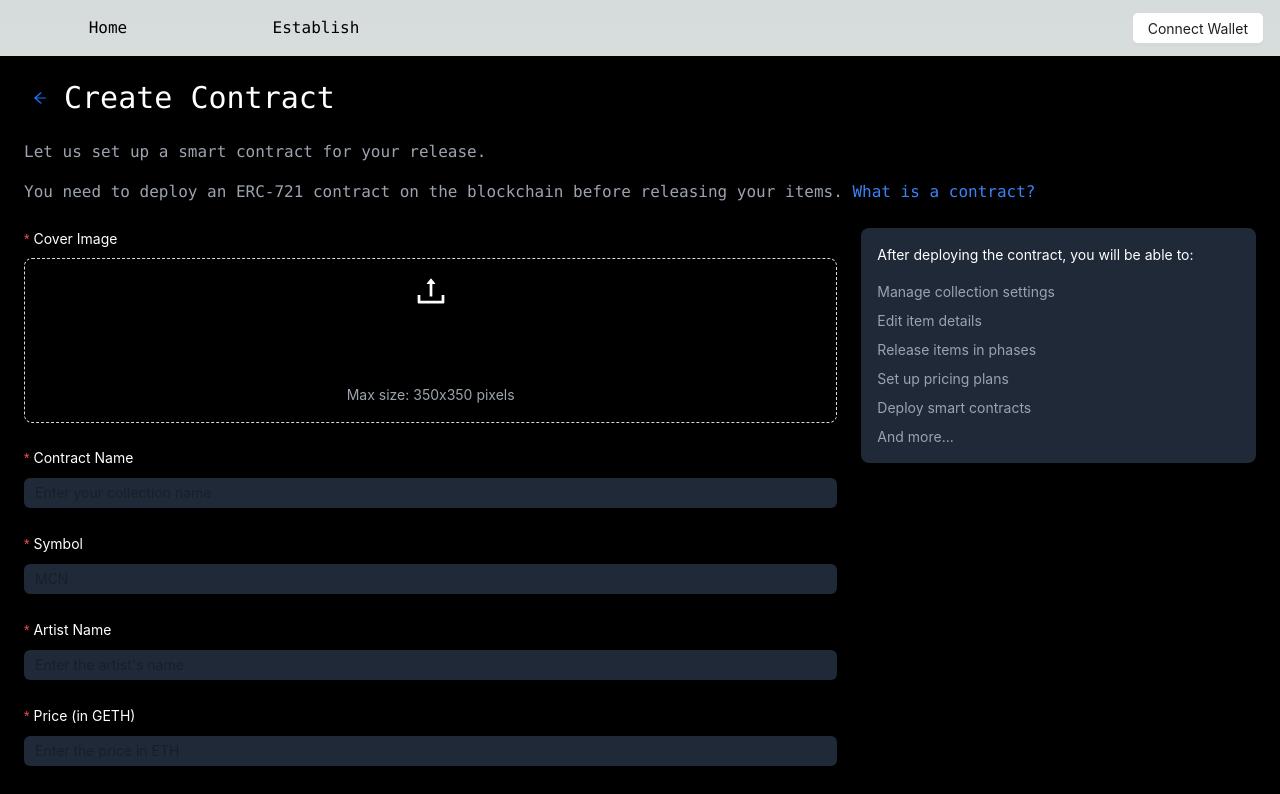
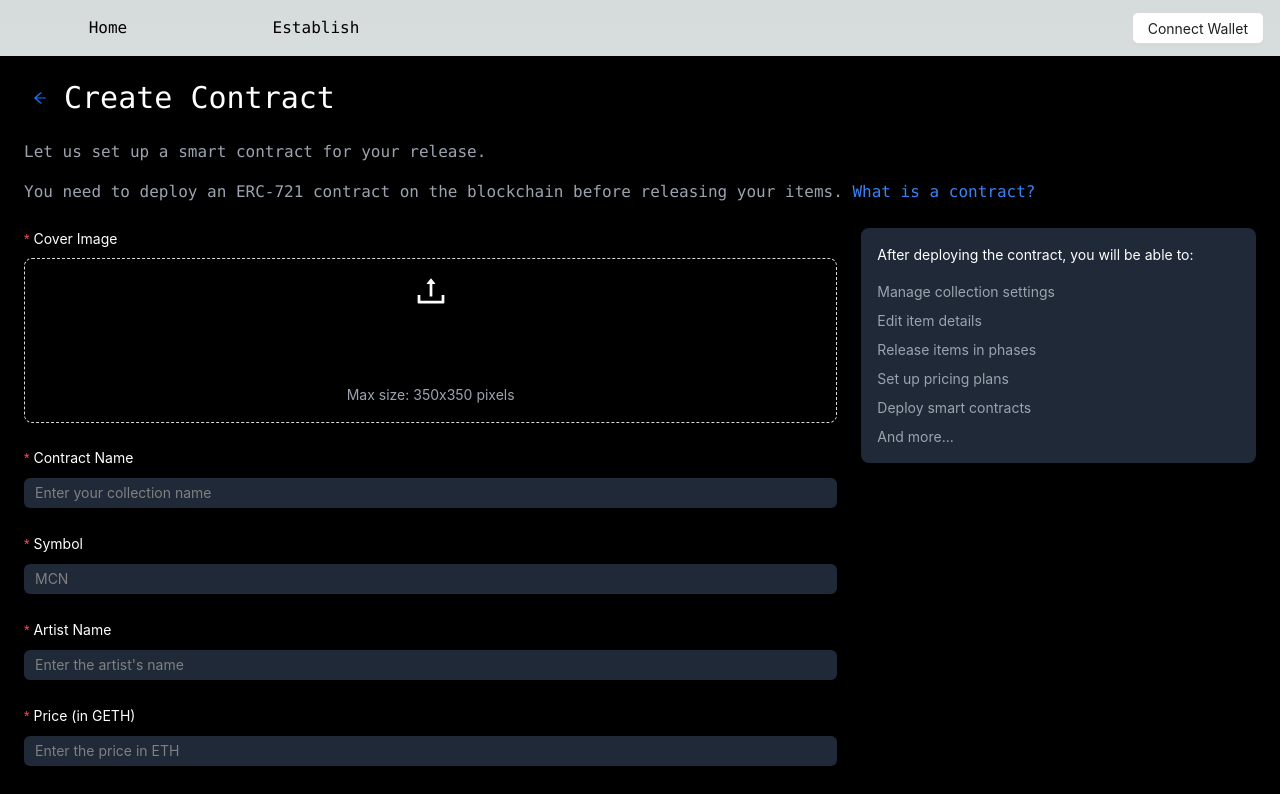
Before and after one commit to actopas/nft-market, a Next.js app in the folder client/: page /establish/deploy-contract in a window 1280 px wide. Shown: the top 794 px of the page. Built offline with nearby package versions, Linux system fonts and the light colour scheme; no server answers.

Commit message:
fix: input color

```diff
--- a/client/src/app/establish/deploy-contract/page.tsx
+++ b/client/src/app/establish/deploy-contract/page.tsx
@@ -122,7 +122,7 @@ const CreateContractPage: React.FC = () => {
             >
               <Input
                 placeholder="Enter your collection name"
-                className="bg-gray-800 text-white border-none"
+                className="ant-input-custom bg-gray-800 text-white border-none"
               />
             </Form.Item>
 
@@ -132,8 +132,8 @@ const CreateContractPage: React.FC = () => {
               rules={[{ required: true, message: "Please enter a symbol" }]}
             >
               <Input
+                className="ant-input-custom bg-gray-800 text-white border-none"
                 placeholder="MCN"
-                className="bg-gray-800 text-white border-none"
               />
             </Form.Item>
 
@@ -157,7 +157,7 @@ const CreateContractPage: React.FC = () => {
             >
               <Input
                 placeholder="Enter the price in ETH"
-                className="bg-gray-800 text-white border-none"
+                className=" ant-input-custom bg-gray-800 text-white border-none"
                 type="number"
               />
             </Form.Item>
@@ -172,7 +172,7 @@ const CreateContractPage: React.FC = () => {
             >
               <TextArea
                 placeholder="Describe your NFT"
-                className="bg-gray-800 text-white border-none"
+                className="ant-input-custom bg-gray-800 text-white border-none"
                 rows={4}
               />
             </Form.Item>
--- a/client/src/app/globals.css
+++ b/client/src/app/globals.css
@@ -42,3 +42,23 @@ body {
 .no-scrollbar::-webkit-scrollbar {
   display: none; /* Chrome, Safari, Opera */
 }
+
+.ant-input {
+  color: black; /* 默认输入时的字体颜色为黑色 */
+}
+
+.ant-input:focus {
+  color: black; /* 输入时保持字体颜色为黑色 */
+}
+
+.ant-input:blur {
+  color: white; /* 失去焦点时，字体颜色变为白色 */
+}
+
+.ant-input::placeholder {
+  color: gray; /* 占位符颜色为灰色 */
+}
+
+.ant-input:not(:focus) {
+  color: white; /* 当输入框没有焦点时，字体颜色为白色 */
+}
--- a/client/src/app/layout.tsx
+++ b/client/src/app/layout.tsx
@@ -3,7 +3,7 @@
  * @Author: actopas <fishmooger@gmail.com>
  * @Date: 2024-08-18 02:01:26
  * @LastEditors: actopas
- * @LastEditTime: 2024-08-23 13:12:06
+ * @LastEditTime: 2024-08-28 00:16:03
  */
 import type { Metadata } from "next";
 import { Inter } from "next/font/google";
@@ -15,7 +15,7 @@ import { AuthProvider } from "@/context/AuthContext";
 const inter = Inter({ subsets: ["latin"] });
 
 export const metadata: Metadata = {
-  title: "Create Next App",
+  title: "NFT Market",
   description: "Generated by create next app",
 };
 
```
